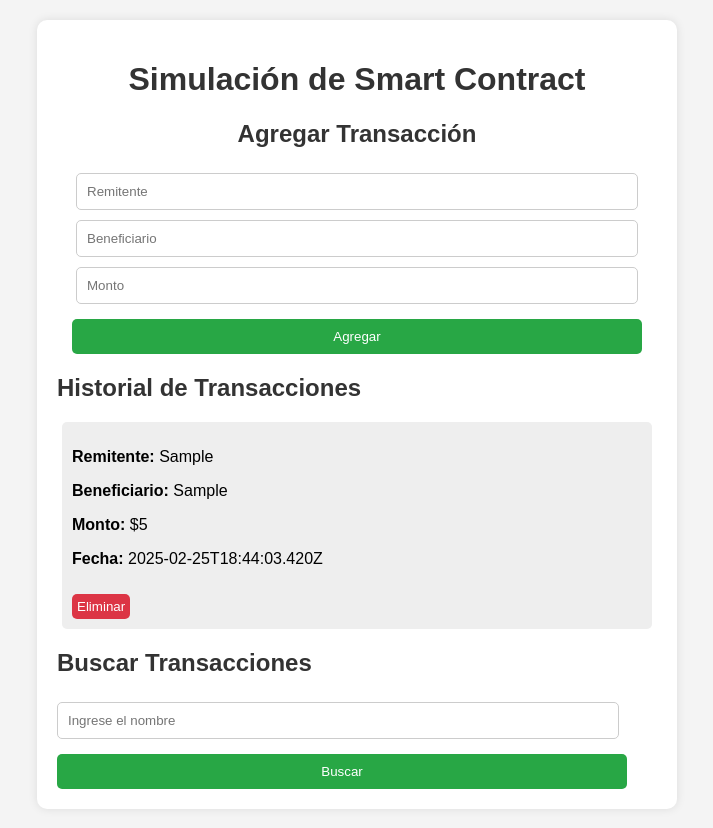
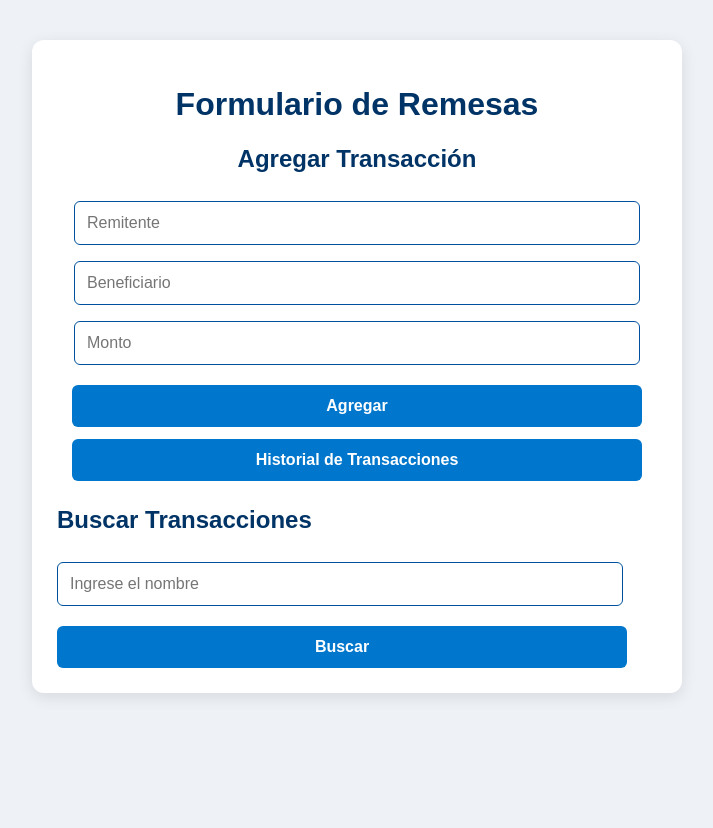
Before and after one commit to blankymarisol/Remesas_SmartContract, a website: page index.html in a window 1280 px wide. Both pictures are taken after typing "Sample", "Sample", "5" into the empty fields and a click on the button "Agregar". Shown: the whole page, without its empty margins (283-996 px from the left). After the commit the page ends 800 px from the top, so only its background shows below. Drawn offline with Linux system fonts and the light colour scheme.

Commit message:
proyecto casi finalizado

```diff
--- a/index.html
+++ b/index.html
@@ -8,7 +8,7 @@
 </head>
 <body>
     <div class="container">
-        <h1>Simulación de Smart Contract</h1>
+        <h1>Formulario de Remesas</h1>
 
         <!-- Formulario para agregar transacciones -->
         <div class="form-container">
@@ -19,8 +19,11 @@
             <button onclick="addTransaction()">Agregar</button>
         </div>
 
-        <!-- Historial de transacciones -->
-        <div class="transactions-container">
+        <!-- Botón para ver historial de transacciones -->
+        <button onclick="showTransactions()">Historial de Transacciones</button>
+
+        <!-- Historial de transacciones (se mostrará cuando se haga clic en el botón) -->
+        <div class="transactions-container" id="transactions-container" style="display: none;">
             <h2>Historial de Transacciones</h2>
             <div id="transactions-list"></div>
         </div>
--- a/script.js
+++ b/script.js
@@ -17,7 +17,6 @@ class TransactionLinkedList {
 
     // Método para agregar una nueva transacción a la lista
     addTransaction(sender, receiver, amount) {
-        // Validar que los datos sean correctos antes de agregar la transacción
         if (!sender || !receiver || isNaN(amount) || amount <= 0) {
             alert("Por favor, ingrese datos válidos.");
             return;
@@ -30,17 +29,46 @@ class TransactionLinkedList {
         if (!this.head) {
             this.head = newTransaction;
         } else {
-            // Recorrer la lista hasta el último nodo
             let current = this.head;
             while (current.next) {
                 current = current.next;
             }
-            // Enlazar la nueva transacción al final de la lista
             current.next = newTransaction;
         }
 
-        // Actualizar la interfaz para mostrar las transacciones
-        this.displayTransactions();
+        // Guardar las transacciones en el almacenamiento local
+        this.saveTransactions();
+    }
+
+    // Método para guardar las transacciones en el almacenamiento local
+    saveTransactions() {
+        let transactionsArray = [];
+        let current = this.head;
+
+        // Recorrer la lista y guardar cada transacción en un array
+        while (current) {
+            transactionsArray.push({
+                sender: current.sender,
+                receiver: current.receiver,
+                amount: current.amount,
+                timestamp: current.timestamp
+            });
+            current = current.next;
+        }
+
+        // Guardar el array en localStorage
+        localStorage.setItem("transactions", JSON.stringify(transactionsArray));
+    }
+
+    // Método para cargar transacciones desde el almacenamiento local al iniciar
+    loadTransactions() {
+        const transactionsData = localStorage.getItem("transactions");
+        if (transactionsData) {
+            const transactionsArray = JSON.parse(transactionsData);
+            transactionsArray.forEach(tx => {
+                this.addTransaction(tx.sender, tx.receiver, tx.amount);
+            });
+        }
     }
 
     // Método para mostrar todas las transacciones en la página
@@ -49,7 +77,6 @@ class TransactionLinkedList {
         const transactionList = document.getElementById("transactions-list");
         transactionList.innerHTML = "";  // Limpiar la lista antes de actualizar
 
-        // Recorrer la lista y mostrar cada transacción
         while (current) {
             const transactionDiv = document.createElement("div");
             transactionDiv.classList.add("transaction-item");
@@ -69,19 +96,19 @@ class TransactionLinkedList {
         }
     }
 
-    // Método para buscar transacciones de un usuario específico
+    // Método para buscar transacciones por usuario
     getTransactionsForUser(user) {
         let current = this.head;
         const searchResults = document.getElementById("search-results");
         searchResults.innerHTML = "";  // Limpiar los resultados antes de actualizar
+        let found = false;  // Variable para verificar si se encontró alguna coincidencia
 
-        // Recorrer la lista y encontrar las transacciones que involucren al usuario
         while (current) {
             if (current.sender === user || current.receiver === user) {
+                found = true;
                 const transactionDiv = document.createElement("div");
                 transactionDiv.classList.add("transaction-item");
 
-                // Crear el contenido HTML de la transacción filtrada
                 transactionDiv.innerHTML = `
                     <p><strong>Remitente:</strong> ${current.sender}</p>
                     <p><strong>Beneficiario:</strong> ${current.receiver}</p>
@@ -89,10 +116,14 @@ class TransactionLinkedList {
                     <p><strong>Fecha:</strong> ${current.timestamp}</p>
                 `;
 
-                // Agregar el resultado a la lista en la interfaz
                 searchResults.appendChild(transactionDiv);
             }
             current = current.next;  // Avanzar al siguiente nodo
+        }
+
+        // Si no se encontraron transacciones, mostrar una alerta
+        if (!found) {
+            alert("No se encontraron transacciones con ese nombre.");
         }
     }
 
@@ -102,14 +133,15 @@ class TransactionLinkedList {
 
         // Si la primera transacción es la que se debe eliminar
         if (this.head.timestamp === timestamp) {
-            this.head = this.head.next;  // Mover la cabeza de la lista al siguiente nodo
-            this.displayTransactions();  // Actualizar la interfaz
+            this.head = this.head.next;
+            this.saveTransactions();
+            this.displayTransactions();
             return;
         }
 
         let current = this.head;
         while (current.next && current.next.timestamp !== timestamp) {
-            current = current.next;  // Avanzar en la lista buscando la transacción a eliminar
+            current = current.next;
         }
 
         // Si se encuentra la transacción, eliminarla
@@ -117,28 +149,34 @@ class TransactionLinkedList {
             current.next = current.next.next;
         }
 
-        // Actualizar la interfaz para reflejar el cambio
+        this.saveTransactions();
         this.displayTransactions();
     }
 }
 
-// Crear una instancia de la lista enlazada
+// Crear una instancia de la lista enlazada y cargar transacciones almacenadas
 const transactions = new TransactionLinkedList();
+transactions.loadTransactions();
 
 // Función para agregar una transacción desde la interfaz
 function addTransaction() {
-    // Obtener los valores ingresados en el formulario
     const sender = document.getElementById("sender").value;
     const receiver = document.getElementById("receiver").value;
     const amount = parseFloat(document.getElementById("amount").value);
 
-    // Llamar al método para agregar la transacción
     transactions.addTransaction(sender, receiver, amount);
 
     // Limpiar los campos del formulario después de agregar la transacción
     document.getElementById("sender").value = "";
     document.getElementById("receiver").value = "";
     document.getElementById("amount").value = "";
+}
+
+// Función para mostrar las transacciones cuando se presiona el botón "Historial de Transacciones"
+function showTransactions() {
+    const transactionContainer = document.getElementById("transactions-container");
+    transactionContainer.style.display = "block";  // Mostrar la sección de transacciones
+    transactions.displayTransactions();  // Mostrar las transacciones guardadas
 }
 
 // Función para buscar transacciones por usuario desde la interfaz
--- a/styles.css
+++ b/styles.css
@@ -1,6 +1,6 @@
 body {
-    font-family: Arial, sans-serif;
-    background-color: #f4f4f4;
+    font-family: 'Arial', sans-serif;
+    background-color: #eef2f6;
     text-align: center;
     margin: 0;
     padding: 0;
@@ -8,59 +8,66 @@ body {
 
 .container {
     max-width: 600px;
-    margin: 20px auto;
-    background: white;
-    padding: 20px;
-    border-radius: 10px;
-    box-shadow: 0px 0px 10px rgba(0, 0, 0, 0.1);
+    margin: 40px auto;
+    background: #ffffff;
+    padding: 25px;
+    border-radius: 12px;
+    box-shadow: 0px 4px 15px rgba(0, 0, 0, 0.1);
 }
 
 h1, h2 {
-    color: #333;
+    color: #003366;
+    font-weight: bold;
 }
 
 input {
     width: 90%;
-    padding: 10px;
-    margin: 5px 0;
-    border: 1px solid #ccc;
-    border-radius: 5px;
+    padding: 12px;
+    margin: 8px 0;
+    border: 1px solid #00509e;
+    border-radius: 6px;
+    font-size: 16px;
 }
 
 button {
     width: 95%;
-    padding: 10px;
-    margin-top: 10px;
-    background-color: #28a745;
+    padding: 12px;
+    margin-top: 12px;
+    background-color: #0077cc;
     color: white;
     border: none;
-    border-radius: 5px;
+    border-radius: 6px;
     cursor: pointer;
+    font-size: 16px;
+    font-weight: bold;
+    transition: background 0.3s ease;
 }
 
 button:hover {
-    background-color: #218838;
+    background-color: #00509e;
 }
 
 .transactions-container, .search-container {
-    margin-top: 20px;
+    margin-top: 25px;
     text-align: left;
 }
 
 .transaction-item {
-    background: #eee;
-    margin: 5px;
-    padding: 10px;
-    border-radius: 5px;
+    background: #d9eaf7;
+    margin: 8px 0;
+    padding: 12px;
+    border-radius: 6px;
     text-align: left;
+    border-left: 4px solid #00509e;
 }
 
 .transaction-item button {
-    background-color: #dc3545;
+    background-color: #cc0000;
     width: auto;
-    padding: 5px;
+    padding: 6px 10px;
+    font-size: 14px;
 }
 
 .transaction-item button:hover {
-    background-color: #c82333;
+    background-color: #990000;
 }
```
